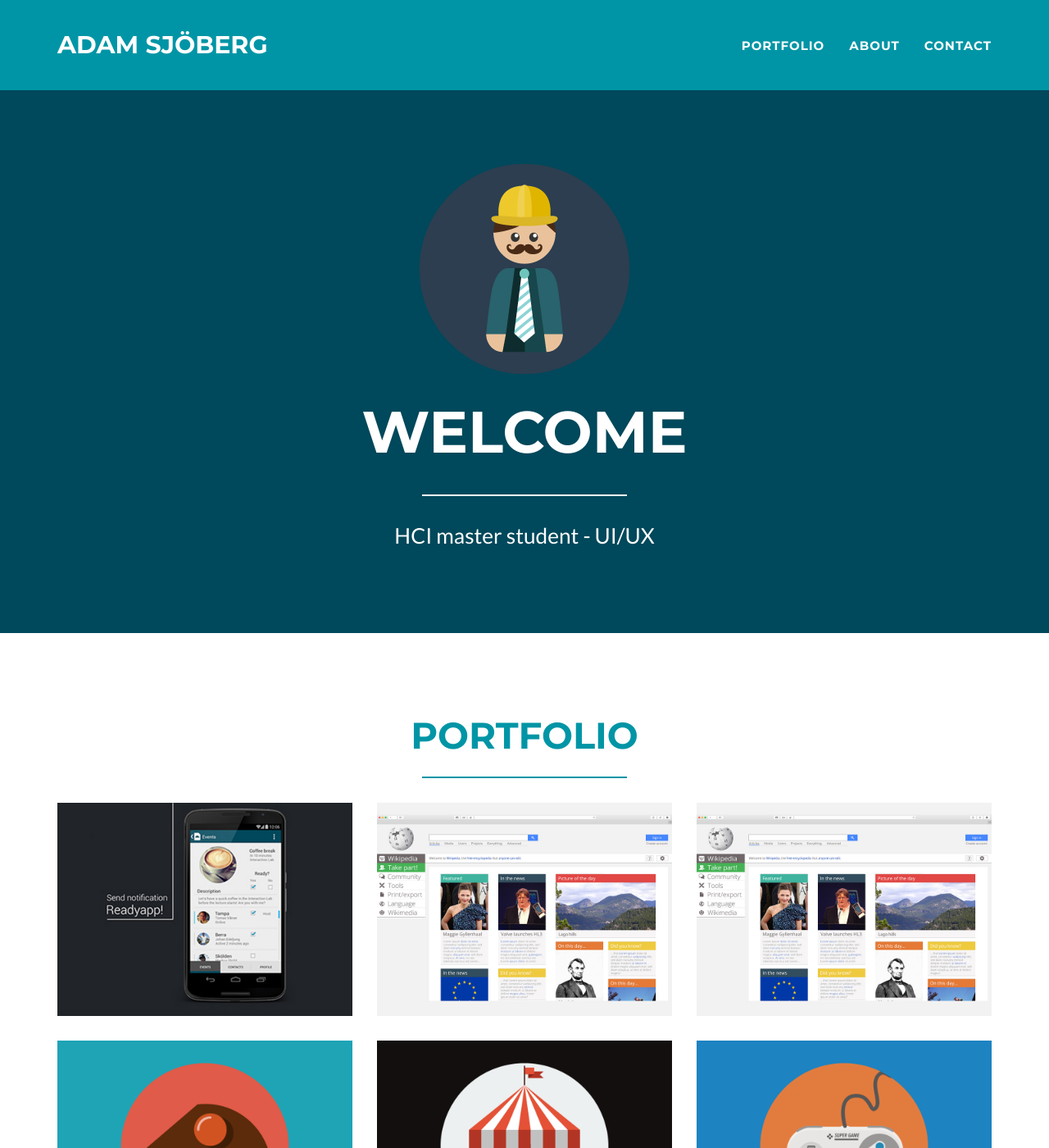
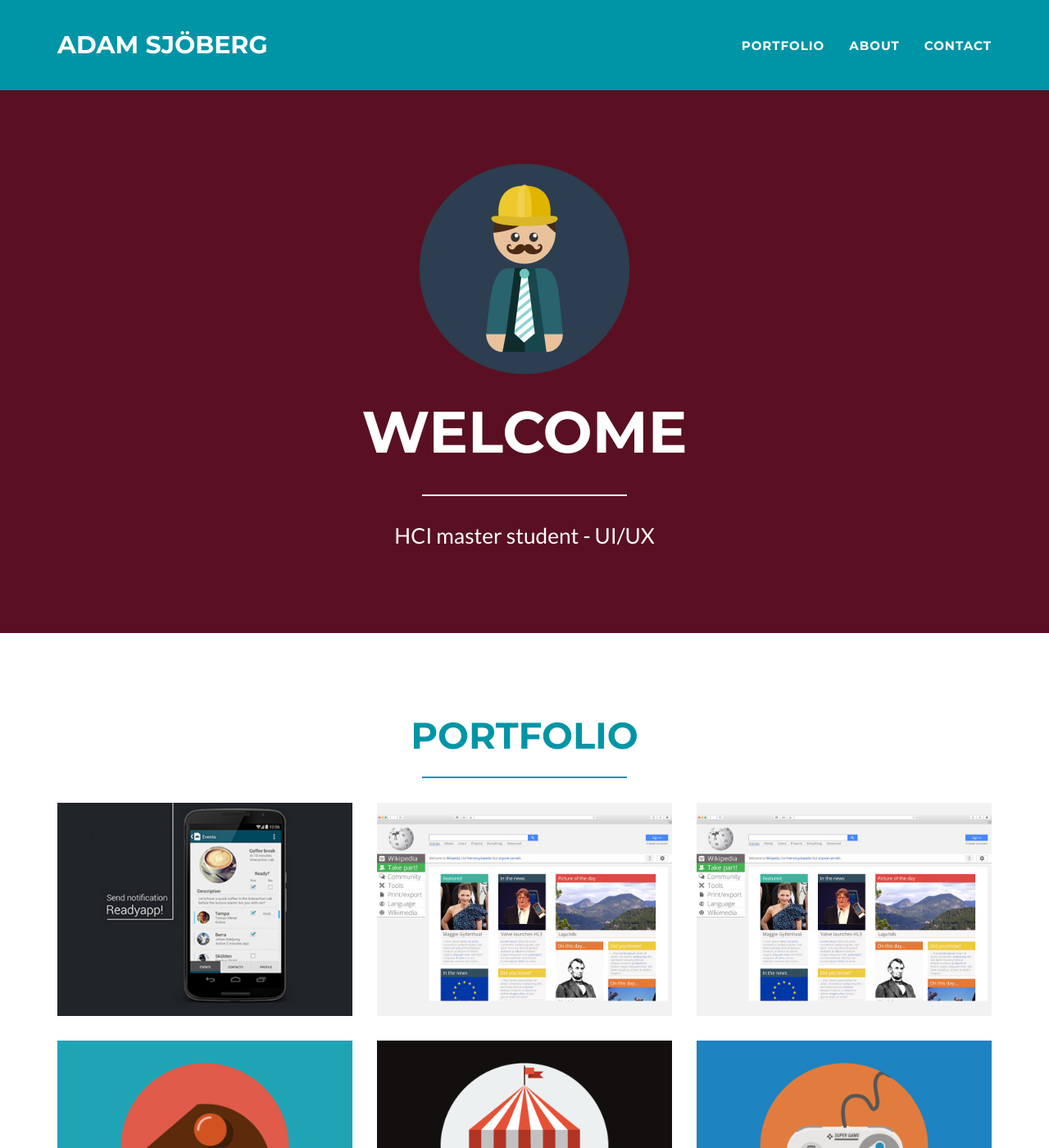
Before and after one commit to Adamsjoberg/Adamsjoberg.github.io, a Jekyll site: the page built from index.html, in a window 1280 px wide and 1400 px high. Shown: the whole window at 82% size. Built offline with Jekyll 4.4.1, drawn with Linux system fonts in a browser that asks for light colours.

Commit message:
primary color change

```diff
--- a/_config.yml
+++ b/_config.yml
@@ -9,7 +9,7 @@ contact: static
 
 # Color settings (hex-codes without the leading hash-tag)
 color:
-  primary: 00485B #80B3FF
+  primary: 5A1022 #80B3FF
   secondary: 0095A6 #FD6E8A
   secondary-dark: 233140 #A2122F
 
```
